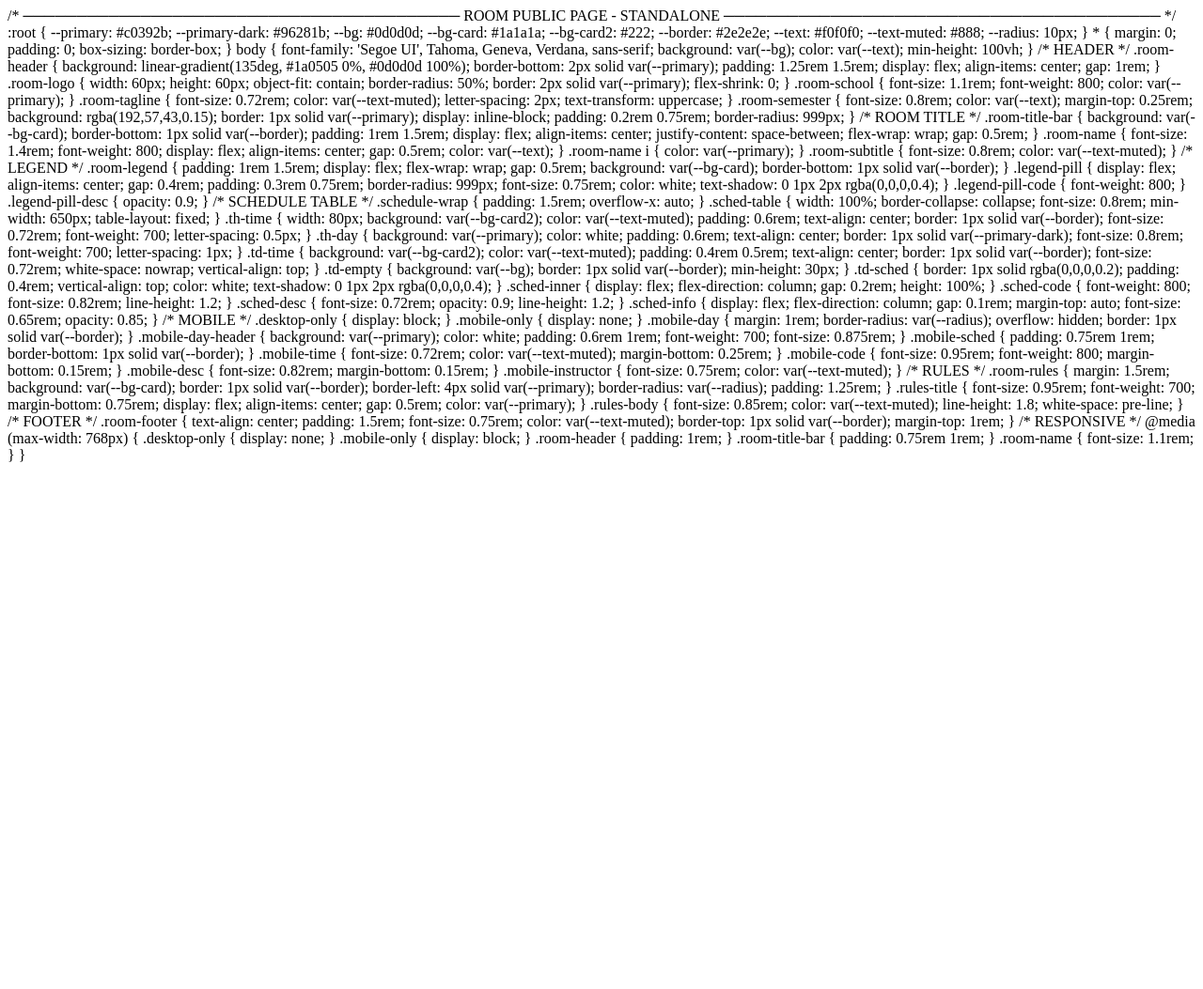
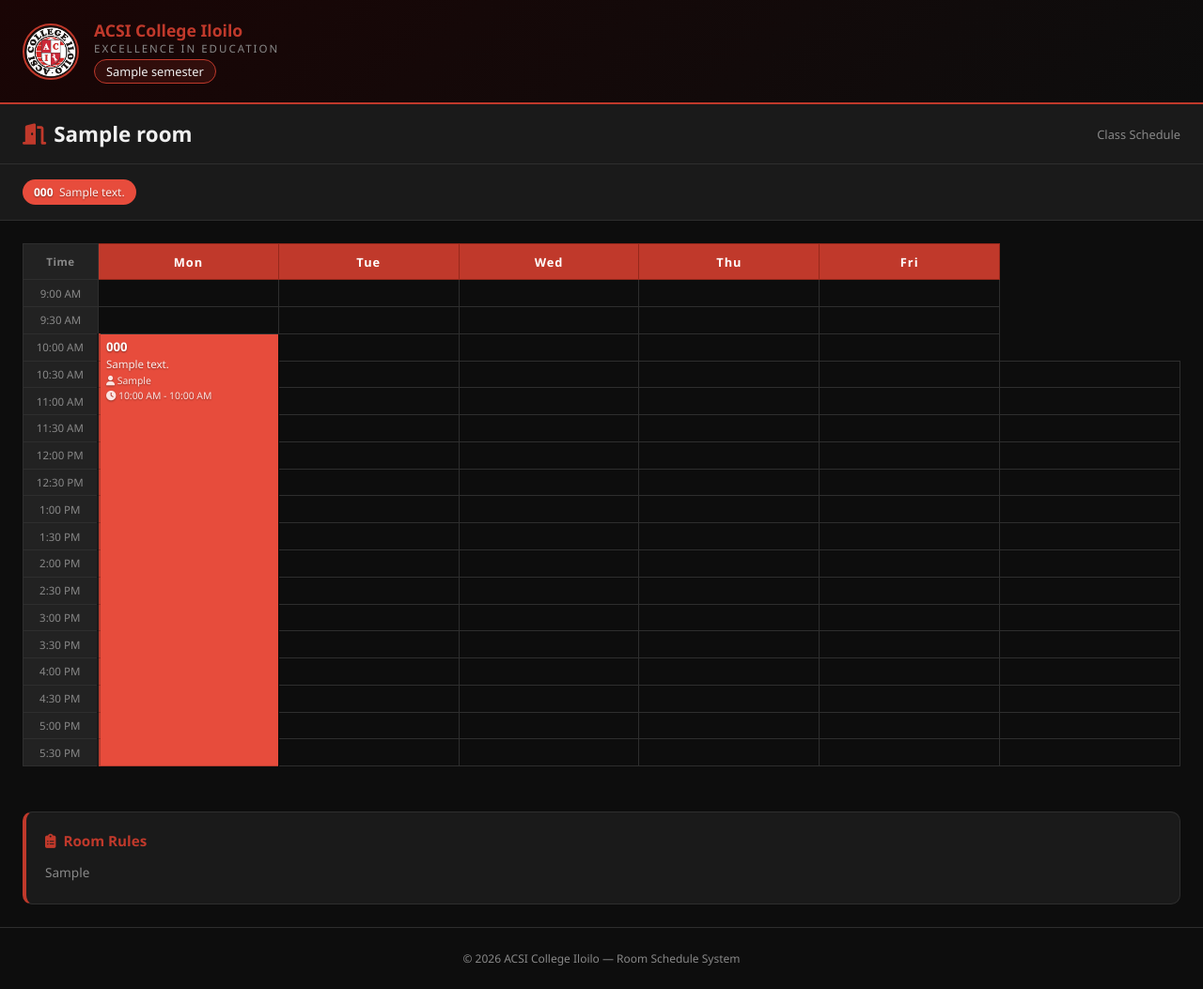
Before and after one commit to johnmichaelkintao067-a11y/trueQR, a Flask app: page /room/1 in a window 1280 px wide. Shown: the whole page at 94% size. Before the commit the page ends 492 px from the top, so only its background shows below. Run offline with Flask 3, Linux system fonts and the light colour scheme; tables that the repository leaves empty hold one stand-in row (values such as "Sample post").

Commit message:
add room.css standalone page

```diff
--- /dev/null
+++ b/static/css/room.css
@@ -0,0 +1,279 @@
+/* ─────────────────────────────────────────
+   ROOM PUBLIC PAGE - STANDALONE
+───────────────────────────────────────── */
+:root {
+    --primary: #c0392b;
+    --primary-dark: #96281b;
+    --bg: #0d0d0d;
+    --bg-card: #1a1a1a;
+    --bg-card2: #222;
+    --border: #2e2e2e;
+    --text: #f0f0f0;
+    --text-muted: #888;
+    --radius: 10px;
+}
+
+* { margin: 0; padding: 0; box-sizing: border-box; }
+
+body {
+    font-family: 'Segoe UI', Tahoma, Geneva, Verdana, sans-serif;
+    background: var(--bg);
+    color: var(--text);
+    min-height: 100vh;
+}
+
+/* HEADER */
+.room-header {
+    background: linear-gradient(135deg, #1a0505 0%, #0d0d0d 100%);
+    border-bottom: 2px solid var(--primary);
+    padding: 1.25rem 1.5rem;
+    display: flex;
+    align-items: center;
+    gap: 1rem;
+}
+
+.room-logo {
+    width: 60px;
+    height: 60px;
+    object-fit: contain;
+    border-radius: 50%;
+    border: 2px solid var(--primary);
+    flex-shrink: 0;
+}
+
+.room-school {
+    font-size: 1.1rem;
+    font-weight: 800;
+    color: var(--primary);
+}
+
+.room-tagline {
+    font-size: 0.72rem;
+    color: var(--text-muted);
+    letter-spacing: 2px;
+    text-transform: uppercase;
+}
+
+.room-semester {
+    font-size: 0.8rem;
+    color: var(--text);
+    margin-top: 0.25rem;
+    background: rgba(192,57,43,0.15);
+    border: 1px solid var(--primary);
+    display: inline-block;
+    padding: 0.2rem 0.75rem;
+    border-radius: 999px;
+}
+
+/* ROOM TITLE */
+.room-title-bar {
+    background: var(--bg-card);
+    border-bottom: 1px solid var(--border);
+    padding: 1rem 1.5rem;
+    display: flex;
+    align-items: center;
+    justify-content: space-between;
+    flex-wrap: wrap;
+    gap: 0.5rem;
+}
+
+.room-name {
+    font-size: 1.4rem;
+    font-weight: 800;
+    display: flex;
+    align-items: center;
+    gap: 0.5rem;
+    color: var(--text);
+}
+
+.room-name i { color: var(--primary); }
+.room-subtitle { font-size: 0.8rem; color: var(--text-muted); }
+
+/* LEGEND */
+.room-legend {
+    padding: 1rem 1.5rem;
+    display: flex;
+    flex-wrap: wrap;
+    gap: 0.5rem;
+    background: var(--bg-card);
+    border-bottom: 1px solid var(--border);
+}
+
+.legend-pill {
+    display: flex;
+    align-items: center;
+    gap: 0.4rem;
+    padding: 0.3rem 0.75rem;
+    border-radius: 999px;
+    font-size: 0.75rem;
+    color: white;
+    text-shadow: 0 1px 2px rgba(0,0,0,0.4);
+}
+
+.legend-pill-code { font-weight: 800; }
+.legend-pill-desc { opacity: 0.9; }
+
+/* SCHEDULE TABLE */
+.schedule-wrap {
+    padding: 1.5rem;
+    overflow-x: auto;
+}
+
+.sched-table {
+    width: 100%;
+    border-collapse: collapse;
+    font-size: 0.8rem;
+    min-width: 650px;
+    table-layout: fixed;
+}
+
+.th-time {
+    width: 80px;
+    background: var(--bg-card2);
+    color: var(--text-muted);
+    padding: 0.6rem;
+    text-align: center;
+    border: 1px solid var(--border);
+    font-size: 0.72rem;
+    font-weight: 700;
+    letter-spacing: 0.5px;
+}
+
+.th-day {
+    background: var(--primary);
+    color: white;
+    padding: 0.6rem;
+    text-align: center;
+    border: 1px solid var(--primary-dark);
+    font-size: 0.8rem;
+    font-weight: 700;
+    letter-spacing: 1px;
+}
+
+.td-time {
+    background: var(--bg-card2);
+    color: var(--text-muted);
+    padding: 0.4rem 0.5rem;
+    text-align: center;
+    border: 1px solid var(--border);
+    font-size: 0.72rem;
+    white-space: nowrap;
+    vertical-align: top;
+}
+
+.td-empty {
+    background: var(--bg);
+    border: 1px solid var(--border);
+    min-height: 30px;
+}
+
+.td-sched {
+    border: 1px solid rgba(0,0,0,0.2);
+    padding: 0.4rem;
+    vertical-align: top;
+    color: white;
+    text-shadow: 0 1px 2px rgba(0,0,0,0.4);
+}
+
+.sched-inner {
+    display: flex;
+    flex-direction: column;
+    gap: 0.2rem;
+    height: 100%;
+}
+
+.sched-code {
+    font-weight: 800;
+    font-size: 0.82rem;
+    line-height: 1.2;
+}
+
+.sched-desc {
+    font-size: 0.72rem;
+    opacity: 0.9;
+    line-height: 1.2;
+}
+
+.sched-info {
+    display: flex;
+    flex-direction: column;
+    gap: 0.1rem;
+    margin-top: auto;
+    font-size: 0.65rem;
+    opacity: 0.85;
+}
+
+/* MOBILE */
+.desktop-only { display: block; }
+.mobile-only { display: none; }
+
+.mobile-day {
+    margin: 1rem;
+    border-radius: var(--radius);
+    overflow: hidden;
+    border: 1px solid var(--border);
+}
+
+.mobile-day-header {
+    background: var(--primary);
+    color: white;
+    padding: 0.6rem 1rem;
+    font-weight: 700;
+    font-size: 0.875rem;
+}
+
+.mobile-sched {
+    padding: 0.75rem 1rem;
+    border-bottom: 1px solid var(--border);
+}
+
+.mobile-time { font-size: 0.72rem; color: var(--text-muted); margin-bottom: 0.25rem; }
+.mobile-code { font-size: 0.95rem; font-weight: 800; margin-bottom: 0.15rem; }
+.mobile-desc { font-size: 0.82rem; margin-bottom: 0.15rem; }
+.mobile-instructor { font-size: 0.75rem; color: var(--text-muted); }
+
+/* RULES */
+.room-rules {
+    margin: 1.5rem;
+    background: var(--bg-card);
+    border: 1px solid var(--border);
+    border-left: 4px solid var(--primary);
+    border-radius: var(--radius);
+    padding: 1.25rem;
+}
+
+.rules-title {
+    font-size: 0.95rem;
+    font-weight: 700;
+    margin-bottom: 0.75rem;
+    display: flex;
+    align-items: center;
+    gap: 0.5rem;
+    color: var(--primary);
+}
+
+.rules-body {
+    font-size: 0.85rem;
+    color: var(--text-muted);
+    line-height: 1.8;
+    white-space: pre-line;
+}
+
+/* FOOTER */
+.room-footer {
+    text-align: center;
+    padding: 1.5rem;
+    font-size: 0.75rem;
+    color: var(--text-muted);
+    border-top: 1px solid var(--border);
+    margin-top: 1rem;
+}
+
+/* RESPONSIVE */
+@media (max-width: 768px) {
+    .desktop-only { display: none; }
+    .mobile-only { display: block; }
+    .room-header { padding: 1rem; }
+    .room-title-bar { padding: 0.75rem 1rem; }
+    .room-name { font-size: 1.1rem; }
+}
--- a/templates/public_room.html
+++ b/templates/public_room.html
@@ -1,279 +1,173 @@
-/* ─────────────────────────────────────────
-   ROOM PUBLIC PAGE - STANDALONE
-───────────────────────────────────────── */
-:root {
-    --primary: #c0392b;
-    --primary-dark: #96281b;
-    --bg: #0d0d0d;
-    --bg-card: #1a1a1a;
-    --bg-card2: #222;
-    --border: #2e2e2e;
-    --text: #f0f0f0;
-    --text-muted: #888;
-    --radius: 10px;
-}
+<!DOCTYPE html>
+<html lang="en">
+<head>
+    <meta charset="UTF-8">
+    <meta name="viewport" content="width=device-width, initial-scale=1.0">
+    <title>{{ room.name }} — ACSI College Iloilo</title>
+    <link rel="stylesheet" href="{{ url_for('static', filename='css/room.css') }}">
+    <link rel="stylesheet" href="https://cdnjs.cloudflare.com/ajax/libs/font-awesome/6.5.0/css/all.min.css">
+</head>
+<body>
 
-* { margin: 0; padding: 0; box-sizing: border-box; }
+<!-- HEADER -->
+<div class="room-header">
+    <img src="{{ url_for('static', filename='assets/acsi_logo.png') }}" alt="ACSI Logo" class="room-logo">
+    <div class="room-header-text">
+        <h1 class="room-school">ACSI College Iloilo</h1>
+        <p class="room-tagline">Excellence in Education</p>
+        {% if active_semester %}
+        <p class="room-semester">{{ active_semester.label }}</p>
+        {% endif %}
+    </div>
+</div>
 
-body {
-    font-family: 'Segoe UI', Tahoma, Geneva, Verdana, sans-serif;
-    background: var(--bg);
-    color: var(--text);
-    min-height: 100vh;
-}
+<!-- ROOM TITLE -->
+<div class="room-title-bar">
+    <h2 class="room-name"><i class="fas fa-door-open"></i> {{ room.name }}</h2>
+    <p class="room-subtitle">Class Schedule</p>
+</div>
 
-/* HEADER */
-.room-header {
-    background: linear-gradient(135deg, #1a0505 0%, #0d0d0d 100%);
-    border-bottom: 2px solid var(--primary);
-    padding: 1.25rem 1.5rem;
-    display: flex;
-    align-items: center;
-    gap: 1rem;
-}
+<!-- LEGEND -->
+{% if subject_colors %}
+<div class="room-legend">
+    {% set seen = namespace(codes=[]) %}
+    {% for day in days %}
+        {% for sched in schedule_by_day[day] %}
+            {% if sched.subject_code not in seen.codes %}
+                {% set seen.codes = seen.codes + [sched.subject_code] %}
+                <div class="legend-pill" style="background: {{ subject_colors[sched.subject_code] }}">
+                    <span class="legend-pill-code">{{ sched.subject_code }}</span>
+                    <span class="legend-pill-desc">{{ sched.subject_description }}</span>
+                </div>
+            {% endif %}
+        {% endfor %}
+    {% endfor %}
+</div>
+{% endif %}
 
-.room-logo {
-    width: 60px;
-    height: 60px;
-    object-fit: contain;
-    border-radius: 50%;
-    border: 2px solid var(--primary);
-    flex-shrink: 0;
-}
+<!-- DESKTOP SCHEDULE TABLE -->
+<div class="schedule-wrap desktop-only">
+    {% set time_slots = [
+        '09:00','09:30','10:00','10:30','11:00','11:30',
+        '12:00','12:30','13:00','13:30','14:00','14:30',
+        '15:00','15:30','16:00','16:30','17:00','17:30'
+    ] %}
 
-.room-school {
-    font-size: 1.1rem;
-    font-weight: 800;
-    color: var(--primary);
-}
+    {% set skip = namespace(cells={}) %}
 
-.room-tagline {
-    font-size: 0.72rem;
-    color: var(--text-muted);
-    letter-spacing: 2px;
-    text-transform: uppercase;
-}
+    <table class="sched-table">
+        <thead>
+            <tr>
+                <th class="th-time">Time</th>
+                {% for day in days %}
+                <th class="th-day">{{ day[:3] }}</th>
+                {% endfor %}
+            </tr>
+        </thead>
+        <tbody>
+            {% for slot in time_slots %}
+            {% set slot_hour = slot.split(':')[0]|int %}
+            {% set slot_min = slot.split(':')[1]|int %}
+            {% set slot_total = slot_hour * 60 + slot_min %}
 
-.room-semester {
-    font-size: 0.8rem;
-    color: var(--text);
-    margin-top: 0.25rem;
-    background: rgba(192,57,43,0.15);
-    border: 1px solid var(--primary);
-    display: inline-block;
-    padding: 0.2rem 0.75rem;
-    border-radius: 999px;
-}
+            {% if slot_min == 0 %}
+                {% set display_hour = slot_hour if slot_hour <= 12 else slot_hour - 12 %}
+                {% set display_hour = 12 if display_hour == 0 else display_hour %}
+                {% set ampm = 'AM' if slot_hour < 12 else 'PM' %}
+                {% set time_label = display_hour|string + ':00 ' + ampm %}
+            {% else %}
+                {% set display_hour = slot_hour if slot_hour <= 12 else slot_hour - 12 %}
+                {% set display_hour = 12 if display_hour == 0 else display_hour %}
+                {% set ampm = 'AM' if slot_hour < 12 else 'PM' %}
+                {% set time_label = display_hour|string + ':30 ' + ampm %}
+            {% endif %}
 
-/* ROOM TITLE */
-.room-title-bar {
-    background: var(--bg-card);
-    border-bottom: 1px solid var(--border);
-    padding: 1rem 1.5rem;
-    display: flex;
-    align-items: center;
-    justify-content: space-between;
-    flex-wrap: wrap;
-    gap: 0.5rem;
-}
+            <tr>
+                <td class="td-time">{{ time_label }}</td>
+                {% for day in days %}
+                {% set cell_key = day + '_' + slot %}
+                {% if cell_key not in skip.cells %}
+                    {% set found = namespace(sched=none) %}
+                    {% for s in schedule_by_day[day] %}
+                        {% set s_hour = s.time_start.hour %}
+                        {% set s_min = s.time_start.minute %}
+                        {% set s_total = s_hour * 60 + s_min %}
+                        {% if s_total == slot_total and found.sched is none %}
+                            {% set found.sched = s %}
+                        {% endif %}
+                    {% endfor %}
 
-.room-name {
-    font-size: 1.4rem;
-    font-weight: 800;
-    display: flex;
-    align-items: center;
-    gap: 0.5rem;
-    color: var(--text);
-}
+                    {% if found.sched is not none %}
+                        {% set s = found.sched %}
+                        {% set e_hour = s.time_end.hour %}
+                        {% set e_min = s.time_end.minute %}
+                        {% set e_total = e_hour * 60 + e_min %}
+                        {% set duration = ((e_total - slot_total) / 30)|int %}
 
-.room-name i { color: var(--primary); }
-.room-subtitle { font-size: 0.8rem; color: var(--text-muted); }
+                        {% for skip_slot in time_slots %}
+                            {% set sk_hour = skip_slot.split(':')[0]|int %}
+                            {% set sk_min = skip_slot.split(':')[1]|int %}
+                            {% set sk_total = sk_hour * 60 + sk_min %}
+                            {% if sk_total > slot_total and sk_total < e_total %}
+                                {% set skip.cells = skip.cells.update({day + '_' + skip_slot: true}) or skip.cells %}
+                            {% endif %}
+                        {% endfor %}
 
-/* LEGEND */
-.room-legend {
-    padding: 1rem 1.5rem;
-    display: flex;
-    flex-wrap: wrap;
-    gap: 0.5rem;
-    background: var(--bg-card);
-    border-bottom: 1px solid var(--border);
-}
+                        <td class="td-sched" rowspan="{{ duration }}" style="background: {{ subject_colors[s.subject_code] }}; border-left: 4px solid rgba(0,0,0,0.2);">
+                            <div class="sched-inner">
+                                <div class="sched-code">{{ s.subject_code }}</div>
+                                <div class="sched-desc">{{ s.subject_description }}</div>
+                                <div class="sched-info">
+                                    <span><i class="fas fa-user"></i> {{ s.instructor }}</span>
+                                    <span><i class="fas fa-clock"></i> {{ s.time_start.strftime('%I:%M %p') }} - {{ s.time_end.strftime('%I:%M %p') }}</span>
+                                </div>
+                            </div>
+                        </td>
+                    {% else %}
+                        <td class="td-empty"></td>
+                    {% endif %}
+                {% endif %}
+                {% endfor %}
+            </tr>
+            {% endfor %}
+        </tbody>
+    </table>
+</div>
 
-.legend-pill {
-    display: flex;
-    align-items: center;
-    gap: 0.4rem;
-    padding: 0.3rem 0.75rem;
-    border-radius: 999px;
-    font-size: 0.75rem;
-    color: white;
-    text-shadow: 0 1px 2px rgba(0,0,0,0.4);
-}
+<!-- MOBILE SCHEDULE -->
+<div class="mobile-only">
+    {% for day in days %}
+    {% if schedule_by_day[day] %}
+    <div class="mobile-day">
+        <div class="mobile-day-header">{{ day }}</div>
+        {% for sched in schedule_by_day[day] %}
+        <div class="mobile-sched" style="border-left: 5px solid {{ subject_colors[sched.subject_code] }}; background: {{ subject_colors[sched.subject_code] }}22">
+            <div class="mobile-time">
+                <i class="fas fa-clock"></i>
+                {{ sched.time_start.strftime('%I:%M %p') }} — {{ sched.time_end.strftime('%I:%M %p') }}
+            </div>
+            <div class="mobile-code" style="color: {{ subject_colors[sched.subject_code] }}">{{ sched.subject_code }}</div>
+            <div class="mobile-desc">{{ sched.subject_description }}</div>
+            <div class="mobile-instructor"><i class="fas fa-user"></i> {{ sched.instructor }}</div>
+        </div>
+        {% endfor %}
+    </div>
+    {% endif %}
+    {% endfor %}
+</div>
 
-.legend-pill-code { font-weight: 800; }
-.legend-pill-desc { opacity: 0.9; }
+<!-- ROOM RULES -->
+{% if room.rules %}
+<div class="room-rules">
+    <h3 class="rules-title"><i class="fas fa-clipboard-list"></i> Room Rules</h3>
+    <div class="rules-body">{{ room.rules }}</div>
+</div>
+{% endif %}
 
-/* SCHEDULE TABLE */
-.schedule-wrap {
-    padding: 1.5rem;
-    overflow-x: auto;
-}
+<!-- FOOTER -->
+<div class="room-footer">
+    <p>© 2026 ACSI College Iloilo — Room Schedule System</p>
+</div>
 
-.sched-table {
-    width: 100%;
-    border-collapse: collapse;
-    font-size: 0.8rem;
-    min-width: 650px;
-    table-layout: fixed;
-}
-
-.th-time {
-    width: 80px;
-    background: var(--bg-card2);
-    color: var(--text-muted);
-    padding: 0.6rem;
-    text-align: center;
-    border: 1px solid var(--border);
-    font-size: 0.72rem;
-    font-weight: 700;
-    letter-spacing: 0.5px;
-}
-
-.th-day {
-    background: var(--primary);
-    color: white;
-    padding: 0.6rem;
-    text-align: center;
-    border: 1px solid var(--primary-dark);
-    font-size: 0.8rem;
-    font-weight: 700;
-    letter-spacing: 1px;
-}
-
-.td-time {
-    background: var(--bg-card2);
-    color: var(--text-muted);
-    padding: 0.4rem 0.5rem;
-    text-align: center;
-    border: 1px solid var(--border);
-    font-size: 0.72rem;
-    white-space: nowrap;
-    vertical-align: top;
-}
-
-.td-empty {
-    background: var(--bg);
-    border: 1px solid var(--border);
-    min-height: 30px;
-}
-
-.td-sched {
-    border: 1px solid rgba(0,0,0,0.2);
-    padding: 0.4rem;
-    vertical-align: top;
-    color: white;
-    text-shadow: 0 1px 2px rgba(0,0,0,0.4);
-}
-
-.sched-inner {
-    display: flex;
-    flex-direction: column;
-    gap: 0.2rem;
-    height: 100%;
-}
-
-.sched-code {
-    font-weight: 800;
-    font-size: 0.82rem;
-    line-height: 1.2;
-}
-
-.sched-desc {
-    font-size: 0.72rem;
-    opacity: 0.9;
-    line-height: 1.2;
-}
-
-.sched-info {
-    display: flex;
-    flex-direction: column;
-    gap: 0.1rem;
-    margin-top: auto;
-    font-size: 0.65rem;
-    opacity: 0.85;
-}
-
-/* MOBILE */
-.desktop-only { display: block; }
-.mobile-only { display: none; }
-
-.mobile-day {
-    margin: 1rem;
-    border-radius: var(--radius);
-    overflow: hidden;
-    border: 1px solid var(--border);
-}
-
-.mobile-day-header {
-    background: var(--primary);
-    color: white;
-    padding: 0.6rem 1rem;
-    font-weight: 700;
-    font-size: 0.875rem;
-}
-
-.mobile-sched {
-    padding: 0.75rem 1rem;
-    border-bottom: 1px solid var(--border);
-}
-
-.mobile-time { font-size: 0.72rem; color: var(--text-muted); margin-bottom: 0.25rem; }
-.mobile-code { font-size: 0.95rem; font-weight: 800; margin-bottom: 0.15rem; }
-.mobile-desc { font-size: 0.82rem; margin-bottom: 0.15rem; }
-.mobile-instructor { font-size: 0.75rem; color: var(--text-muted); }
-
-/* RULES */
-.room-rules {
-    margin: 1.5rem;
-    background: var(--bg-card);
-    border: 1px solid var(--border);
-    border-left: 4px solid var(--primary);
-    border-radius: var(--radius);
-    padding: 1.25rem;
-}
-
-.rules-title {
-    font-size: 0.95rem;
-    font-weight: 700;
-    margin-bottom: 0.75rem;
-    display: flex;
-    align-items: center;
-    gap: 0.5rem;
-    color: var(--primary);
-}
-
-.rules-body {
-    font-size: 0.85rem;
-    color: var(--text-muted);
-    line-height: 1.8;
-    white-space: pre-line;
-}
-
-/* FOOTER */
-.room-footer {
-    text-align: center;
-    padding: 1.5rem;
-    font-size: 0.75rem;
-    color: var(--text-muted);
-    border-top: 1px solid var(--border);
-    margin-top: 1rem;
-}
-
-/* RESPONSIVE */
-@media (max-width: 768px) {
-    .desktop-only { display: none; }
-    .mobile-only { display: block; }
-    .room-header { padding: 1rem; }
-    .room-title-bar { padding: 0.75rem 1rem; }
-    .room-name { font-size: 1.1rem; }
-}
+</body>
+</html>
```
